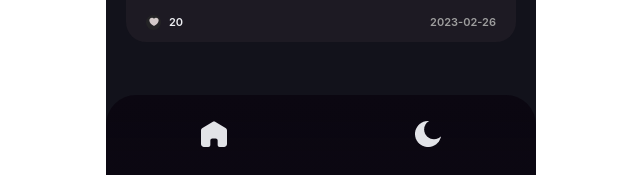
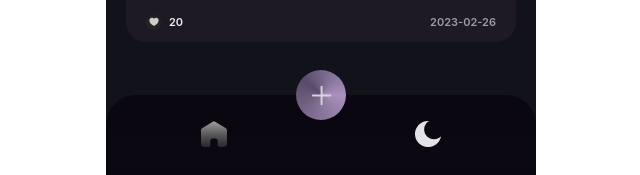
Before and after one commit to TEAM-DREAMCATCHER/DREAMCATCHER_Front-End, a React (Vite) app: page /community in a window 1280 px wide. Shown: the part 625-800 px from the top of the page, without its empty margins (319-959 px from the left). Built offline with nearby package versions, Linux system fonts and the light colour scheme; no server answers; a web font is replaced by a local one.

Commit message:
fix: nav style fix

```diff
--- /dev/null
+++ b/src/components/common/icons/HomeNotIcon.tsx
@@ -0,0 +1,30 @@
+function HomeNotIcon() {
+    return (
+        <svg
+            width="26"
+            height="26"
+            viewBox="0 0 26 26"
+            fill="none"
+            xmlns="http://www.w3.org/2000/svg"
+        >
+            <path
+                d="M7.34375 26H3C1.34315 26 0 24.6569 0 23V9.49857C0 8.44478 0.552898 7.46826 1.45651 6.92609L11.4565 0.926092C12.4066 0.356064 13.5934 0.356065 14.5435 0.926093L24.5435 6.92609C25.4471 7.46826 26 8.44478 26 9.49857V23C26 24.6569 24.6569 26 23 26H18.6562C17.5517 26 16.6562 25.1046 16.6562 24V19.4688C16.6562 18.3642 15.7608 17.4688 14.6562 17.4688H11.3438C10.2392 17.4688 9.34375 18.3642 9.34375 19.4688V24C9.34375 25.1046 8.44832 26 7.34375 26Z"
+                fill="url(#paint0_linear_232_921)"
+            />
+            <defs>
+                <linearGradient
+                    id="paint0_linear_232_921"
+                    x1="13"
+                    y1="0"
+                    x2="13"
+                    y2="26"
+                    gradientUnits="userSpaceOnUse"
+                >
+                    <stop stop-color="#A3A3A3" />
+                    <stop offset="1" stop-color="#3F3F3F" stop-opacity="0.6" />
+                </linearGradient>
+            </defs>
+        </svg>
+    )
+}
+export default HomeNotIcon
--- a/src/components/common/navbar/index.tsx
+++ b/src/components/common/navbar/index.tsx
@@ -1,27 +1,39 @@
 import HomeIcon from '../icons/HomeIcon'
-import navMoonIcon from '../../../../public/assets/icon/navMoon.png'
-import navMoonActiveIcon from '../../../../public/assets/icon/navMoon-active.png'
-
-import { NavLink, useLocation } from 'react-router-dom'
-import { Container } from '@/components/common/navbar/styles'
+import { NavLink, useLocation, useNavigate } from 'react-router-dom'
+import { Container, NavBox, Wrapper } from '@/components/common/navbar/styles'
+import HomeNotIcon from '@/components/common/icons/HomeNotIcon'
+import AddButton from '@/components/common/AddButton'
 
 const Navbar = () => {
     const { pathname } = useLocation()
+    const navigate = useNavigate()
 
     return (
         <Container>
+            <Wrapper>
+                <AddButton onClick={() => navigate('/recording')} />
+            </Wrapper>
+            <NavBox>
                 <nav>
-                <NavLink to="/home">{pathname === '/home' ? <HomeIcon /> : <HomeIcon />}</NavLink>
+                    <NavLink to="/home">
+                        {pathname === '/home' ? <HomeIcon /> : <HomeNotIcon />}
+                    </NavLink>
                 </nav>
                 <nav>
                     <NavLink to="/community">
                         {pathname === '/community' ? (
-                        <img src={navMoonActiveIcon} alt="" />
+                            <img src="/assets/icon/navMoon-active.png" alt="" />
                         ) : (
-                        <img src={navMoonIcon} alt="" />
+                            <img
+                                src="/assets/icon/moon-not.png"
+                                alt="moon"
+                                width={26}
+                                height={26}
+                            />
                         )}
                     </NavLink>
                 </nav>
+            </NavBox>
         </Container>
     )
 }
--- a/src/components/common/navbar/styles.ts
+++ b/src/components/common/navbar/styles.ts
@@ -5,12 +5,17 @@ export const Container = styled.div`
     bottom: 0;
     left: 0;
     right: 0;
+    margin: auto;
+    max-width: 430px;
+    width: 100%;
+`
+
+export const NavBox = styled.div`
     display: flex;
     justify-content: space-between;
     align-items: center;
     padding: 0 95px;
-    max-width: 430px;
-    width: 100%;
+    flex: 1;
     height: 80px;
     background: linear-gradient(180deg, #0b0711 0%, rgba(11, 7, 17, 0.9) 100%);
     border-radius: 30px 30px 0px 0px;
@@ -20,3 +25,14 @@ export const Container = styled.div`
         cursor: pointer;
     }
 `
+
+export const Wrapper = styled.div`
+    width: fit-content;
+    position: fixed;
+    z-index: 10;
+    bottom: 55px;
+
+    margin: auto;
+    left: 0;
+    right: 0;
+`
--- a/src/pages/community/community.tsx
+++ b/src/pages/community/community.tsx
@@ -76,6 +76,7 @@ export default function Community() {
                         <Posting {...info} nickName={info.id} />
                     </DetailButton>
                 ))}
+
                 <Navbar />
             </Layout>
         </>
--- a/src/pages/home/index.tsx
+++ b/src/pages/home/index.tsx
@@ -1,5 +1,4 @@
 import { useNavigate } from 'react-router-dom'
-
 import Calendar from '@/components/home/calendar'
 import {
     HomeLayout,
@@ -60,6 +59,8 @@ function Home() {
                         </div>
                     </DreamContainer>
                 </main>
+
+                {/* NOTE: NAV랑 이게 나눠져 있는게 맞을까요..? */}
                 <AddButtonBox>
                     <AddButton onClick={() => navigate('/recording')} />
                 </AddButtonBox>
```
Also changed, not shown: public/assets/icon/moon-not.png (added). Lines whose indentation alone changed are shown as unchanged.
